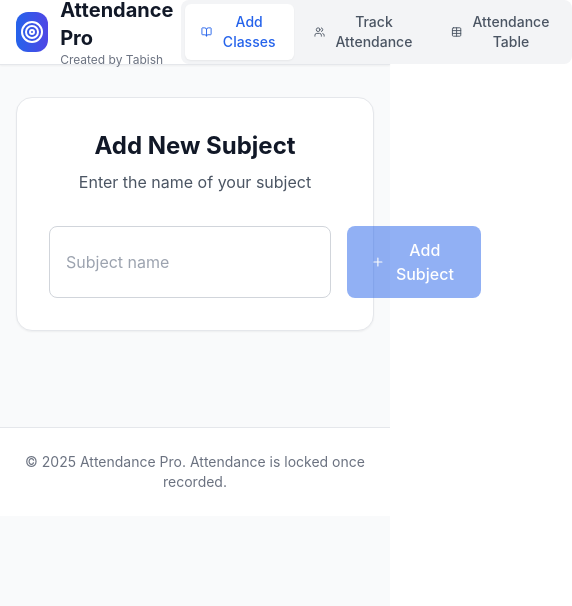
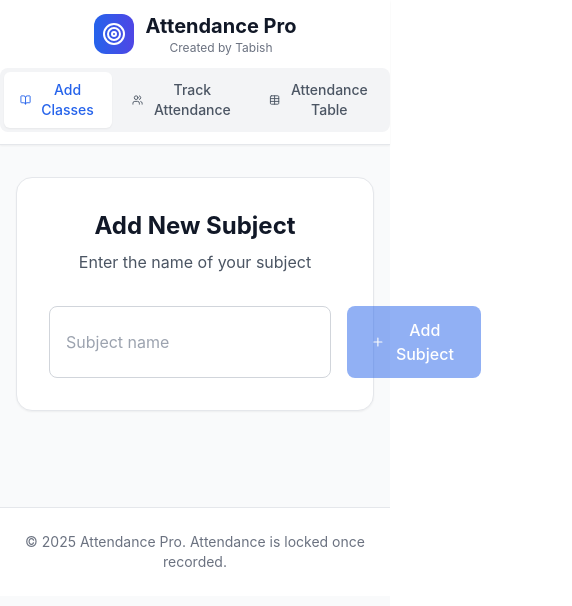
Before and after one commit to Tabish-X/attendance, a React (Create React App) app: page / in a window 390 px wide. Shown: the top 606 px of the page, 572 px wide, since content can reach past the window. Built offline with nearby package versions, Linux system fonts and the light colour scheme.

Commit message:
Refactor header layout for improved responsiveness

```diff
--- a/src/App.js
+++ b/src/App.js
@@ -242,8 +242,8 @@ export default function App() {
     <div className="min-h-screen bg-gray-50">
       <header className="bg-white shadow-sm border-b border-gray-200">
         <div className="max-w-7xl mx-auto px-4 sm:px-6 lg:px-8">
-          <div className="flex justify-between items-center h-16">
-            <div className="flex items-center space-x-3">
+          <div className="flex flex-col sm:flex-row justify-between items-center gap-3 sm:gap-0 py-3 sm:h-16">
+            <div className="flex items-center space-x-3 text-center sm:text-left">
               <div className="w-10 h-10 bg-gradient-to-r from-blue-600 to-indigo-600 rounded-xl flex items-center justify-center">
                 <Target className="w-6 h-6 text-white" />
               </div>
```
